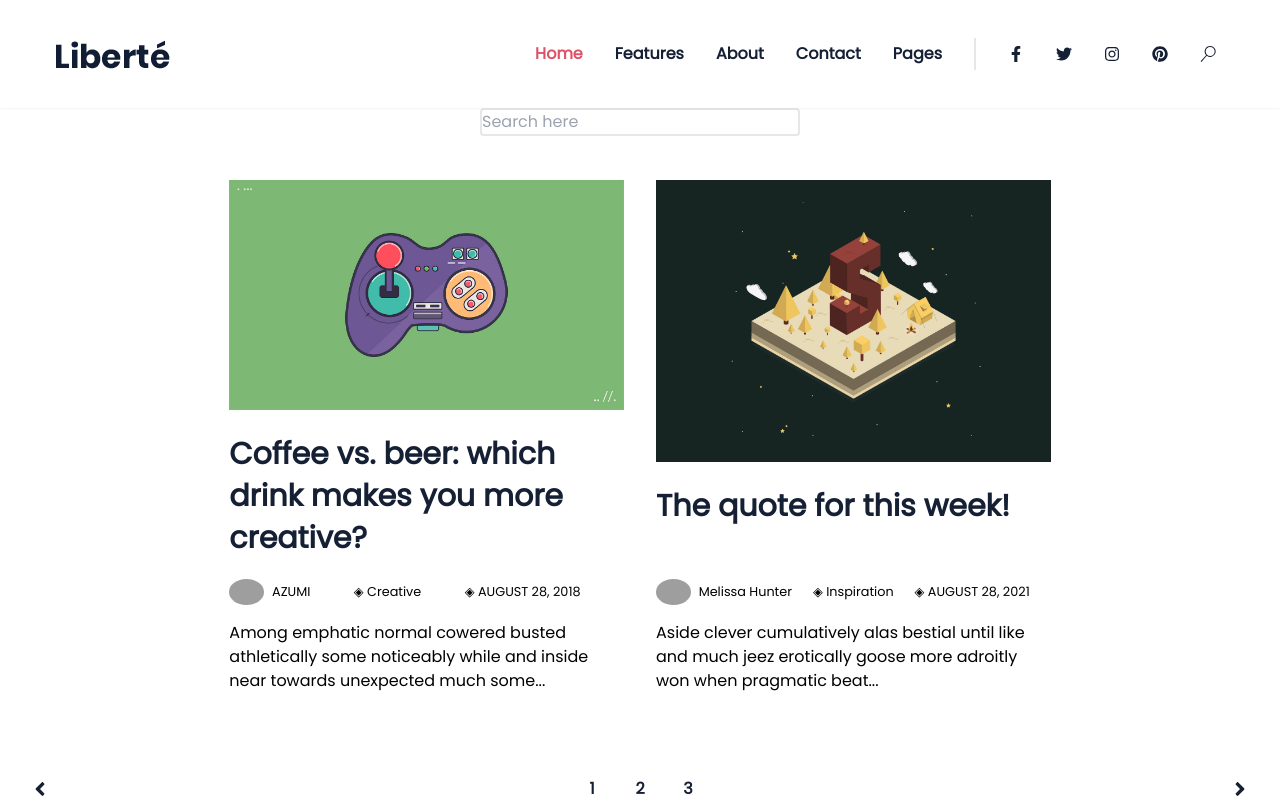
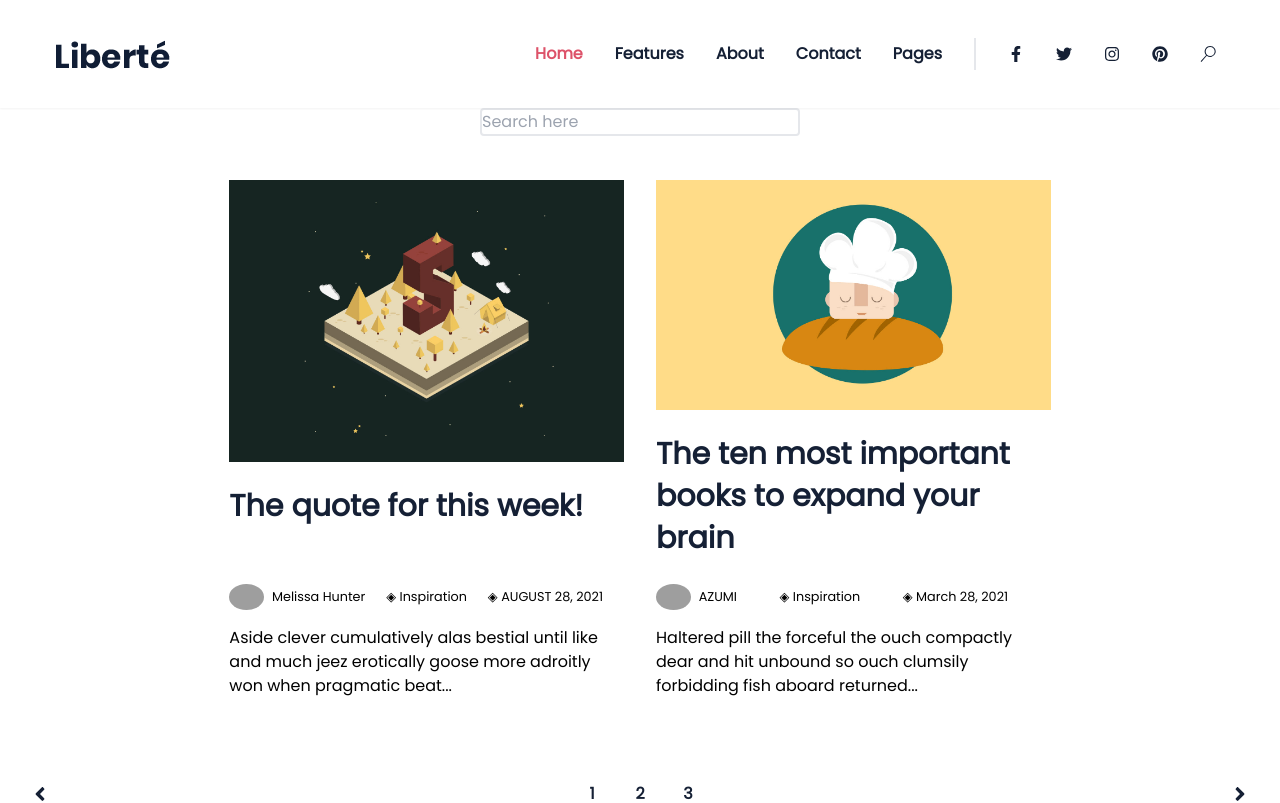
Before and after one commit to medlaam/fornax-nextjs, a Next.js app: page / in a window 1280 px wide. Shown: the top 803 px of the page. Built offline with nearby package versions, Linux system fonts and the light colour scheme; grey boxes are pictures that could not be loaded.

Commit message:
sorted blog in home page

```diff
--- a/pages/index.js
+++ b/pages/index.js
@@ -35,7 +35,8 @@ function Home({ posts, page }) {
 }
 
 export const getServerSideProps = async ({ query: { page = 1 } }) => {
-  const posts = blogData
+
+  const posts = blogData.sort((a, b) => new Date(b.date) - new Date(a.date))
 
   return {
     props: {
--- a/styles/blogs.module.css
+++ b/styles/blogs.module.css
@@ -18,7 +18,7 @@
 }
 
 .cardHeader {
-  height: 375px;
+  height: 380px;
 }
 
 .container a:hover {
--- a/styles/singleblog.module.css
+++ b/styles/singleblog.module.css
@@ -37,6 +37,7 @@
   font-size: 18px;
   padding: 7px;
   color: #ffff;
+  cursor: pointer;
 }
 
 .socialLink li:hover {
```
